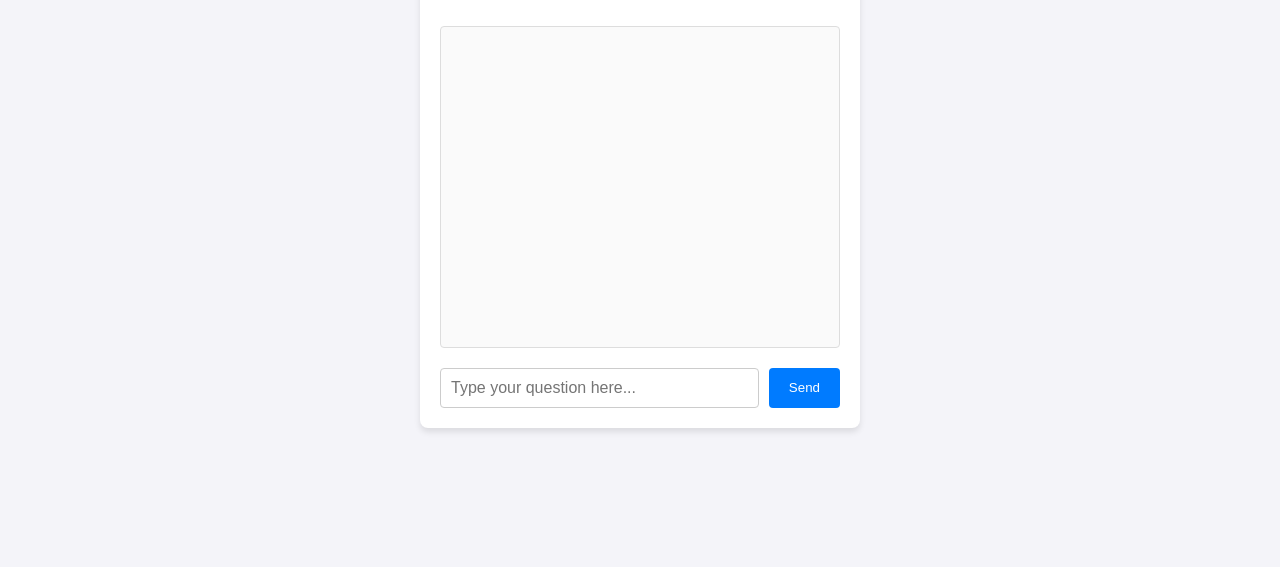
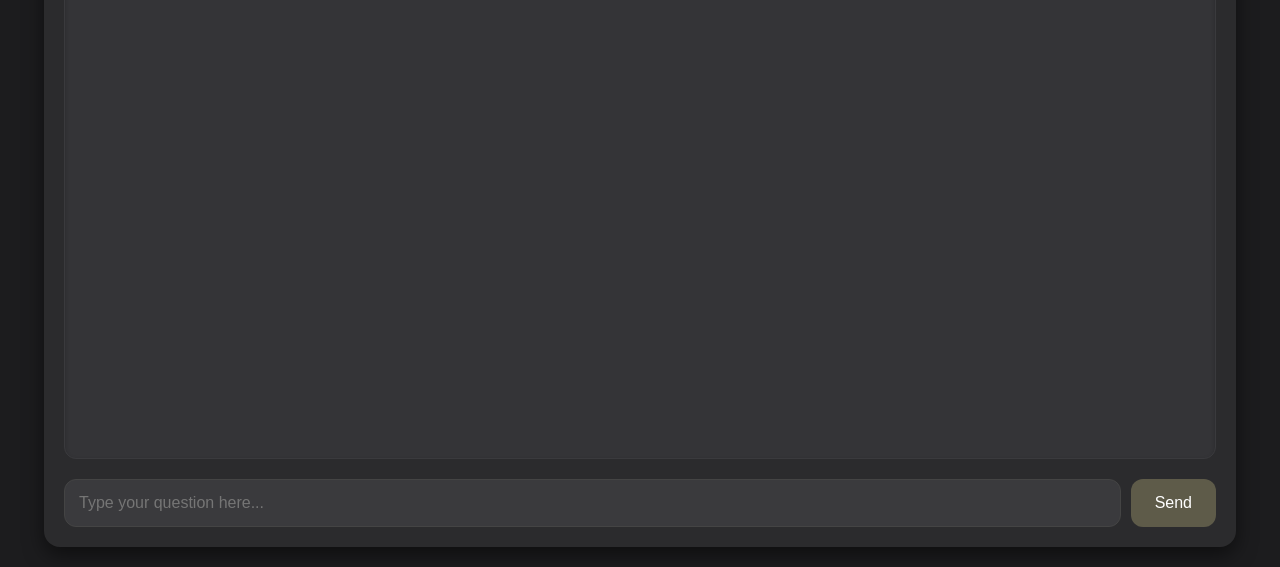
Before and after one commit to yohannestayez/Building-FAQ-Chatbot, a plain HTML site: page Frontend/index.html in a window 1280 px wide. Shown: the part 233-800 px from the top of the page. Drawn offline with Linux system fonts and the light colour scheme.

Commit message:
adding final touch

```diff
--- a/Frontend/index.html
+++ b/Frontend/index.html
@@ -1,8 +1,6 @@
 <!DOCTYPE html>
 <html lang="en">
 <head>
-    <meta charset="UTF-8">
-    <meta name="viewport" content="width=device-width, initial-scale=1.0">
     <title>Financial Advisor Chatbot</title>
     <link rel="stylesheet" href="style.css">
 </head>
--- a/Frontend/style.css
+++ b/Frontend/style.css
@@ -1,37 +1,51 @@
+/* Dark theme with alternative neutral colors and animations */
+
 body {
-    font-family: Arial, sans-serif;
-    background-color: #f4f4f9;
+    font-family: 'Segoe UI', Arial, sans-serif;
+    background-color: #1c1c1e;
     margin: 0;
     padding: 0;
     display: flex;
     justify-content: center;
     align-items: center;
     height: 100vh;
+    color: #d1d1d1;
 }
 
 .chat-container {
-    width: 400px;
-    background: #ffffff;
-    border-radius: 8px;
-    box-shadow: 0px 4px 6px rgba(0, 0, 0, 0.1);
+    width: 90%;
+    max-width: 1200px;
+    height: 90%;
+    background: #2b2b2d;
+    border-radius: 16px;
+    box-shadow: 0px 8px 20px rgba(0, 0, 0, 0.5);
     padding: 20px;
     display: flex;
     flex-direction: column;
     gap: 20px;
+    animation: fadeIn 0.5s ease-in-out;
 }
 
 h1 {
     text-align: center;
-    color: #333;
+    color:#5e5b49;
+    font-size: 20px;
+    font-weight: bold;
+    margin: 0;
 }
 
 #chat-box {
-    border: 1px solid #ddd;
-    border-radius: 4px;
-    height: 300px;
+    flex: 1;
+    border: 1px solid #3a3a3d;
+    border-radius: 12px;
     overflow-y: auto;
-    padding: 10px;
-    background-color: #fafafa;
+    padding: 20px;
+    background-color: #343437;
+    display: flex;
+    flex-direction: column;
+    gap: 10px;
+    box-shadow: inset 0px 2px 4px rgba(0, 0, 0, 0.2);
+    animation: slideUp 0.4s ease-in-out;
 }
 
 .input-area {
@@ -41,38 +55,87 @@ h1 {
 
 #user-input {
     flex: 1;
-    padding: 10px;
-    border: 1px solid #ccc;
-    border-radius: 4px;
+    padding: 14px;
+    border: 1px solid #444;
+    border-radius: 12px;
     font-size: 16px;
+    background-color: #3a3a3d;
+    color: #d1d1d1;
+    transition: border-color 0.15s ease, transform 0.1s ease;
+}
+
+#user-input:focus {
+    border-color: #5e5b49;
+    outline: none;
+    background-color: #4a4a4e;
+    transform: scale(1.02);
 }
 
 #send-btn {
-    padding: 10px 20px;
-    background-color: #007bff;
+    padding: 12px 24px;
+    background-color: #5e5b49;
     color: #fff;
     border: none;
-    border-radius: 4px;
+    border-radius: 12px;
+    font-size: 16px;
     cursor: pointer;
+    transition: background-color 0.15s ease, transform 0.1s ease;
 }
 
 #send-btn:hover {
-    background-color: #0056b3;
+    background-color:#5e5b49;
+    transform: scale(1.05);
 }
 
 .message {
     margin-bottom: 10px;
-    padding: 10px;
-    border-radius: 4px;
+    padding: 14px 16px;
+    border-radius: 12px;
+    max-width: 70%;
+    font-size: 15px;
+    line-height: 1.4;
+    opacity: 0;
+    animation: fadeIn 0.25s forwards, slideIn 0.25s forwards;
 }
 
 .message.user {
-    background-color: #007bff;
+    background-color: #5e5b49;
     color: #fff;
-    text-align: right;
+    align-self: flex-end;
+    text-align: left;
 }
 
 .message.bot {
-    background-color: #f0f0f0;
-    color: #333;
+    background-color: #4a4a4e;
+    color: #d1d1d1;
+    align-self: flex-start;
+    text-align: left;
 }
+
+/* Animations */
+@keyframes fadeIn {
+    0% {
+        opacity: 0;
+    }
+    100% {
+        opacity: 1;
+    }
+}
+
+@keyframes slideUp {
+    0% {
+        transform: translateY(50px);
+    }
+    100% {
+        transform: translateY(0);
+    }
+}
+
+@keyframes slideIn {
+    0% {
+        transform: translateX(-30px);
+    }
+    100% {
+        transform: translateX(0);
+    }
+}
```
Also changed, not shown: Screenshots/Screenshot 1.png (added), Screenshots/Screenshot 2.png (added).
